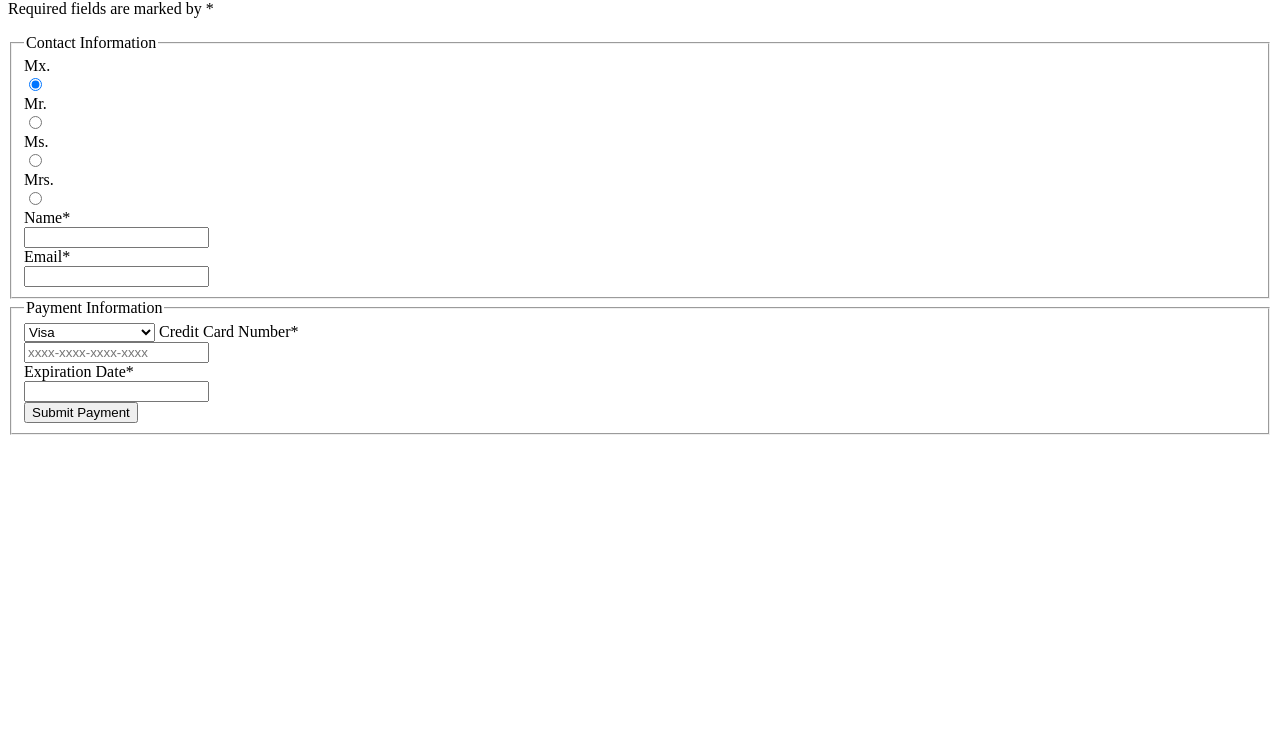
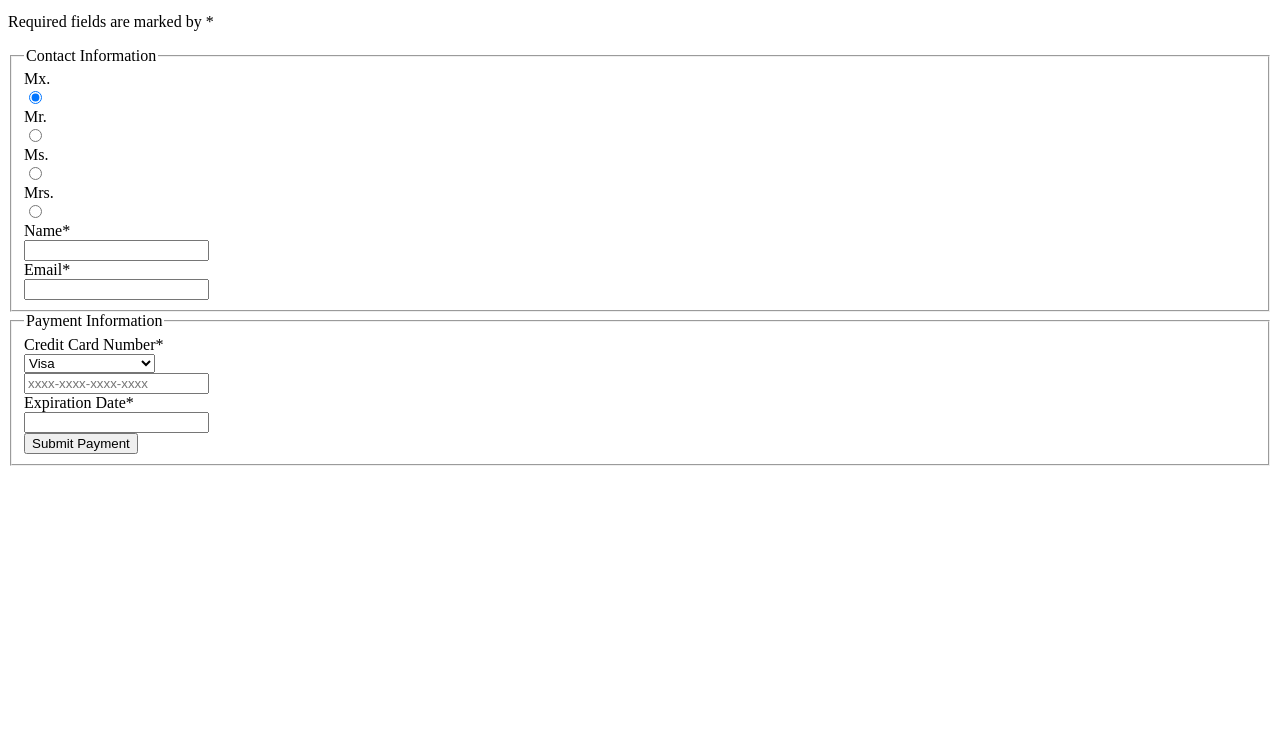
Before and after one commit to 10-5-pursuit/lab-intro-to-forms, a website: page index.html in a window 1280 px wide. Shown: the part 67-800 px from the top of the page. Drawn offline with Linux system fonts and the light colour scheme.

Commit message:
Refactor complete paymentform

```diff
--- a/index.html
+++ b/index.html
@@ -7,7 +7,7 @@
 </head>
 <body>
 
-    <article>
+    <form>
 
         <header>
             <h1>Payment Form</h1>
@@ -42,25 +42,26 @@
             </fieldset>
 
             <fieldset name="payment-information"><legend>Payment Information</legend>
+                <label for="credit-card">Credit Card Number*</label>
+                <br>
                 <select name="credit-card" id="credit-card">
                     <option value="visa">Visa</option>
                     <option value="mastercard">Mastercard</option>
                     <option value="american-express">American Express</option>
                     <option value="Discover">Discover</option>
                 </select>
-                <label for="credit-card">Credit Card Number*</label>
                 <br>
                 <input type="text" placeholder="xxxx-xxxx-xxxx-xxxx" required>
                 <br>
                 <label for="expiration-date">Expiration Date*</label>
                 <br>
-                <input type="text" name="expiration-date" id="expiration-date">
+                <input type="text" name="expiration-date" id="expiration-date" required>
                 <br>
                 <input type="button" value="Submit Payment">
             </fieldset>
         </main>
 
-    </article>
+    </form>
 
 </body>
 </html>
```
